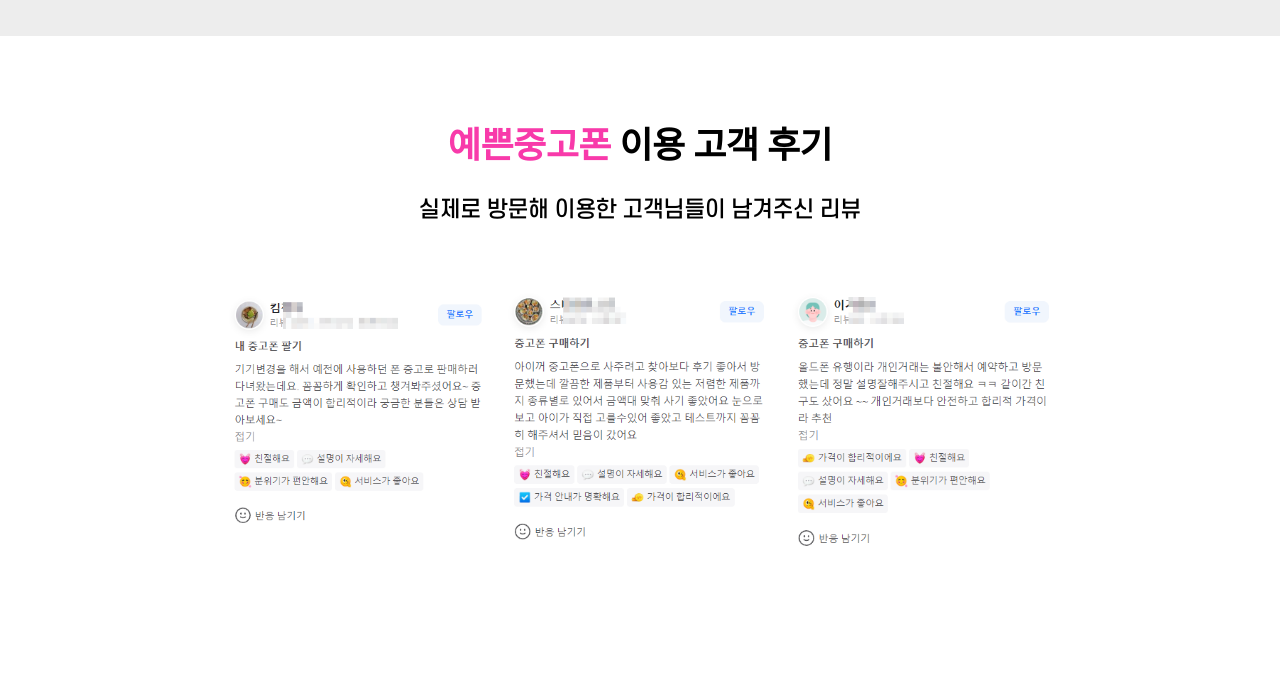
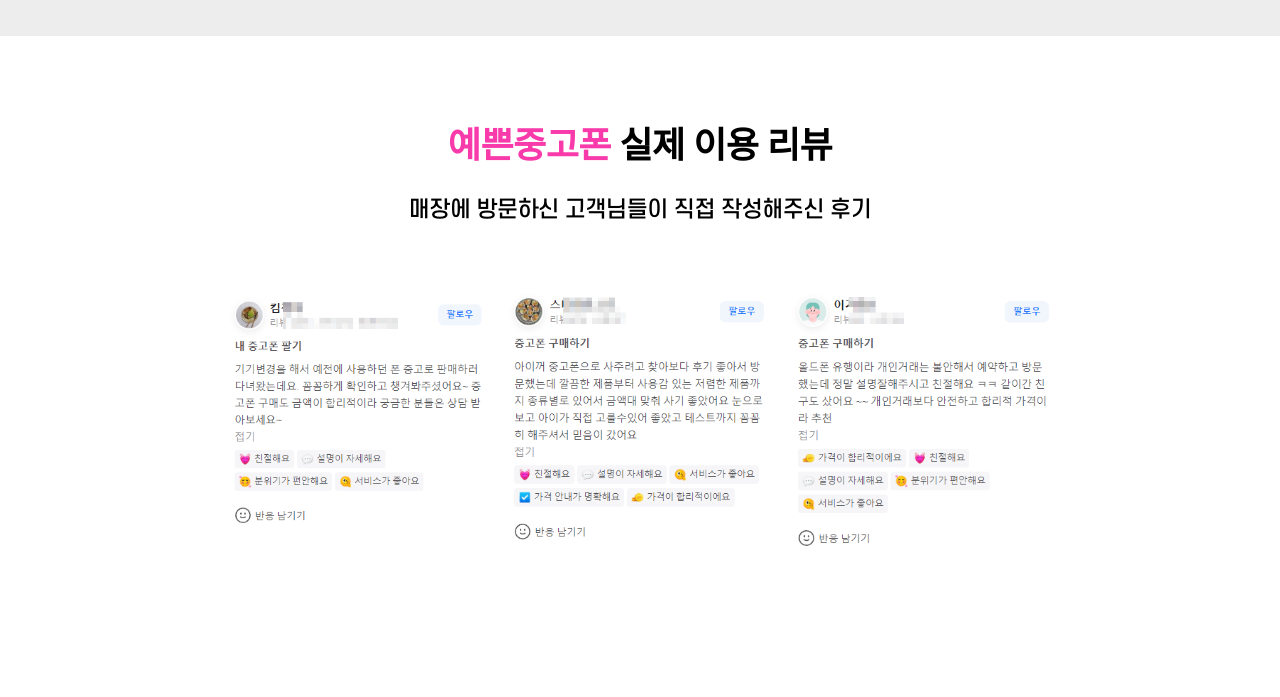
Before and after one commit to ypphone2/ansan, a plain HTML site: page ansan/pages/buy.html in a window 1280 px wide. Shown: the part 1800-2497 px from the top of the page. Drawn offline with nearby package versions, Linux system fonts and the light colour scheme; files whose address does not match are found by name; a web font is replaced by a local one.

Commit message:
Update buy.html

```diff
--- a/ansan/pages/buy.html
+++ b/ansan/pages/buy.html
@@ -189,10 +189,10 @@
           "
         >
           <span style="color: #f83aaa">예쁜중고폰</span>
-          <span style="color: #000000">이용 고객 후기</span>
+          <span style="color: #000000">실제 이용 리뷰</span>
         </p>
         <p class="p22" style="letter-spacing: -0.5px; font-weight: 500">
-          <span style="color: #000000">실제로 방문해 이용한 고객님들이 남겨주신 리뷰</span>
+          <span style="color: #000000">매장에 방문하신 고객님들이 직접 작성해주신 후기</span>
         </p>
       </div>
 
```
